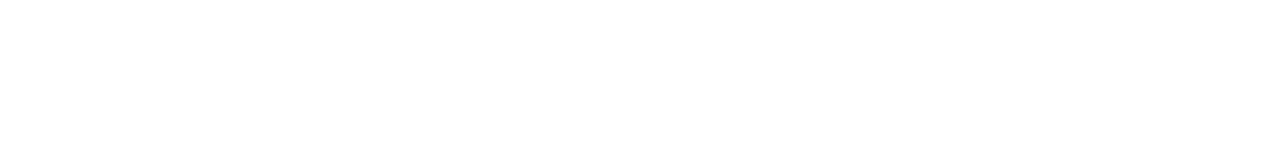
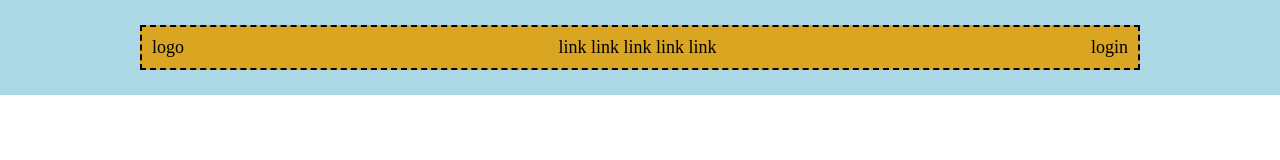
Before and after one commit to FrancescoSisti/htmlcss-struttura-discord, a plain HTML site: page index.html in a window 1280 px wide. Drawn offline with Linux system fonts and the light colour scheme.

Commit message:
added header

```diff
--- a/index.html
+++ b/index.html
@@ -4,11 +4,38 @@
 <head>
     <meta charset="UTF-8">
     <meta name="viewport" content="width=device-width, initial-scale=1.0">
+    <link rel="stylesheet" href="style/style.css" type="text/css">
+    <link rel="stylesheet" href="style/utils.css" type="text/css">
+    <meta name="author" content="Francesco Sisti">
+    <meta name="description" content="Reproduction of Discord site layout">
     <title>Riproduzione Discord</title>
 </head>
 
 <body>
+    <header class="main-header">
+        <div class="header-container">
+            <div class="header-box">
+                <div class="logo">
+                    logo
+                </div>
+                <div class="link">
+                    link
+                    link
+                    link
+                    link
+                    link
+                </div>
+                <div class="login">
+                    login
+                </div>
+            </div>
+        </div>
+    </header>
+</body>
+<main>
+    <div class="pink-section">
 
-</body>
+    </div>
+</main>
 
 </html>
--- a/style/style.css
+++ b/style/style.css
@@ -0,0 +1,22 @@
+.header-container {
+    background-color: rgb(173, 216, 230);
+    min-height: 80px;
+    padding: 25px;
+    display: flex;
+    flex-direction: column;
+    align-items: center;
+}
+
+
+.header-box {
+    background-color: rgb(218, 165, 33);
+    width: 1000px;
+    border: 2px dashed black;
+    display: flex;
+    min-height: 40px;
+    flex-direction: row;
+    justify-content: space-between;
+    align-items: center;
+    padding: 10px;
+    font-size: large;
+}
--- a/style/utils.css
+++ b/style/utils.css
@@ -18,10 +18,10 @@
     display: flex;
 }
 
-.container {
+/* .container {
     max-width: 1200px;
     margin: 0 auto;
-}
+} */
 
 /* margin bottom varie misure */
 .md-1 {
```
